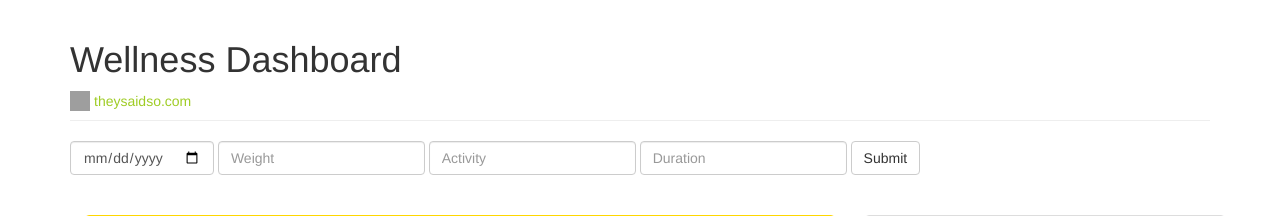
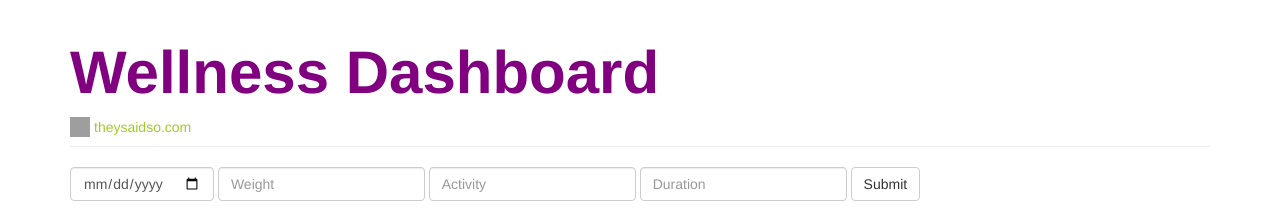
Before and after one commit to seanbevard/fitness-app, a PHP site: page /landpage.html in a window 1280 px wide. Shown: the top 216 px of the page. Run offline with PHP 8.4, Linux system fonts and the light colour scheme; some libraries are stand-ins or nearby versions; grey boxes are pictures that could not be loaded.

Commit message:
css updates

```diff
--- a/style.css
+++ b/style.css
@@ -1,6 +1,7 @@
 #quote-item {
 	font-size: 1.5em;
 	font-weight: bold;
+	font-style: italic;
 }
 
 #chart-area {
@@ -20,6 +21,8 @@
 	font-size:1em;
 }
 
+
+
 .panel.panel-primary {
 
 border-color: gold;
@@ -35,3 +38,10 @@ background-color: gold;
 color: purple;
 border-color: gold;
 }
+
+h1{
+
+color: Purple;
+font-weight: bold;
+font-size: 60px;
+}
```
